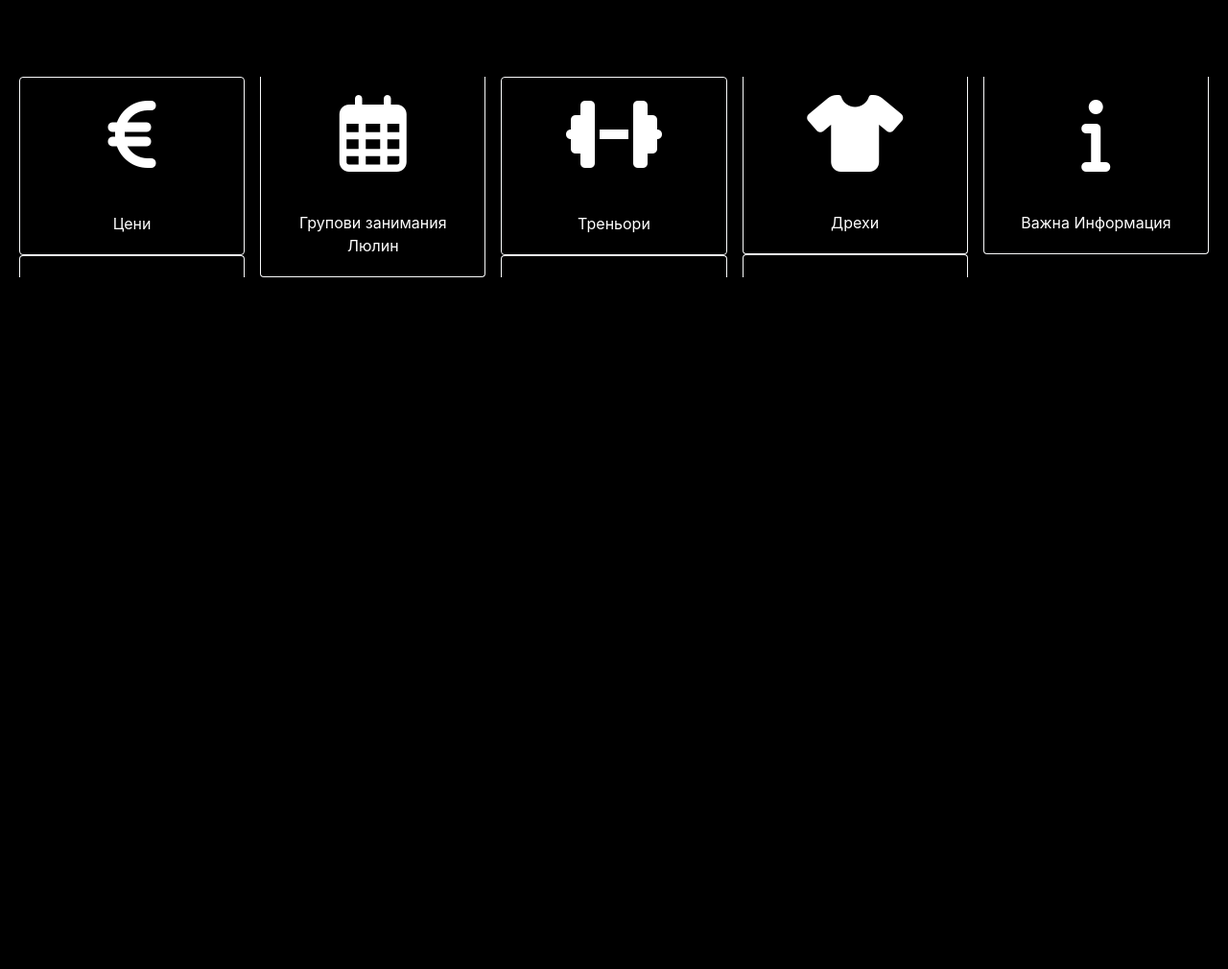
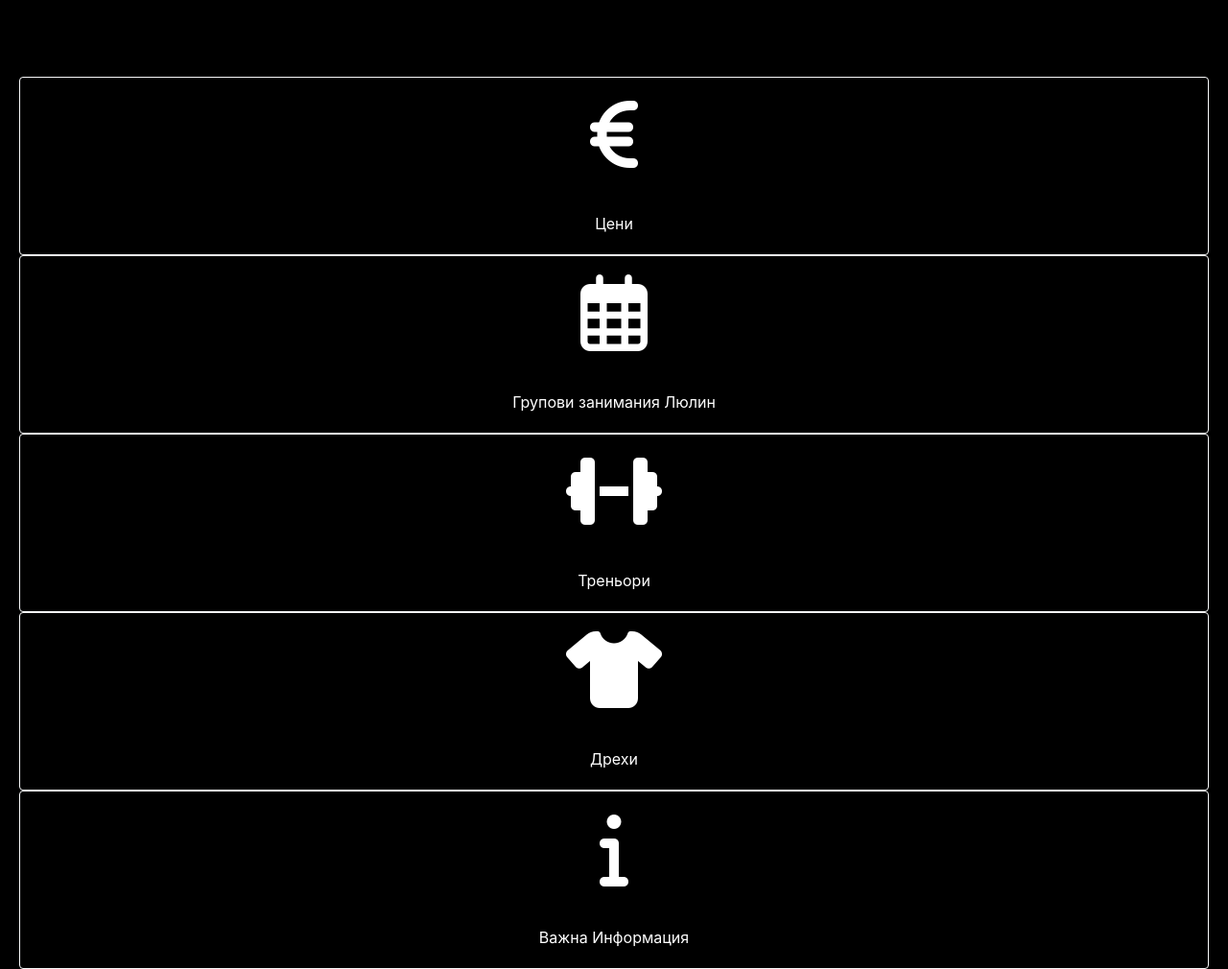
Before and after one commit to svilengen/svilengen.github.io, a Jekyll site: the page built from lulin/index.html, in a window 1280 px wide. Shown: the part 196-1206 px from the top of the page at 96% size. Built offline with Jekyll 4.4.1, drawn with Linux system fonts in a browser that asks for light colours; nearby versions of some CDN libraries; before the commit the page ends 900 px from its top, so only the background shows below that.

Commit message:
fix index column layout for small screens

```diff
--- a/assets/css/main.scss
+++ b/assets/css/main.scss
@@ -18,6 +18,15 @@ $link-hover-color:           rgb(112, 116, 112); //gray
     padding-top: 100px;
     padding-left: 20px;
     padding-right: 20px;
+}
+
+@media (max-width: 1400px) {
+    .main-menu {
+        column-count: 1;
+        padding-top: 100px;
+        padding-left: 20px;
+        padding-right: 20px;
+    }
 }
 
 .item-name-col {
```
